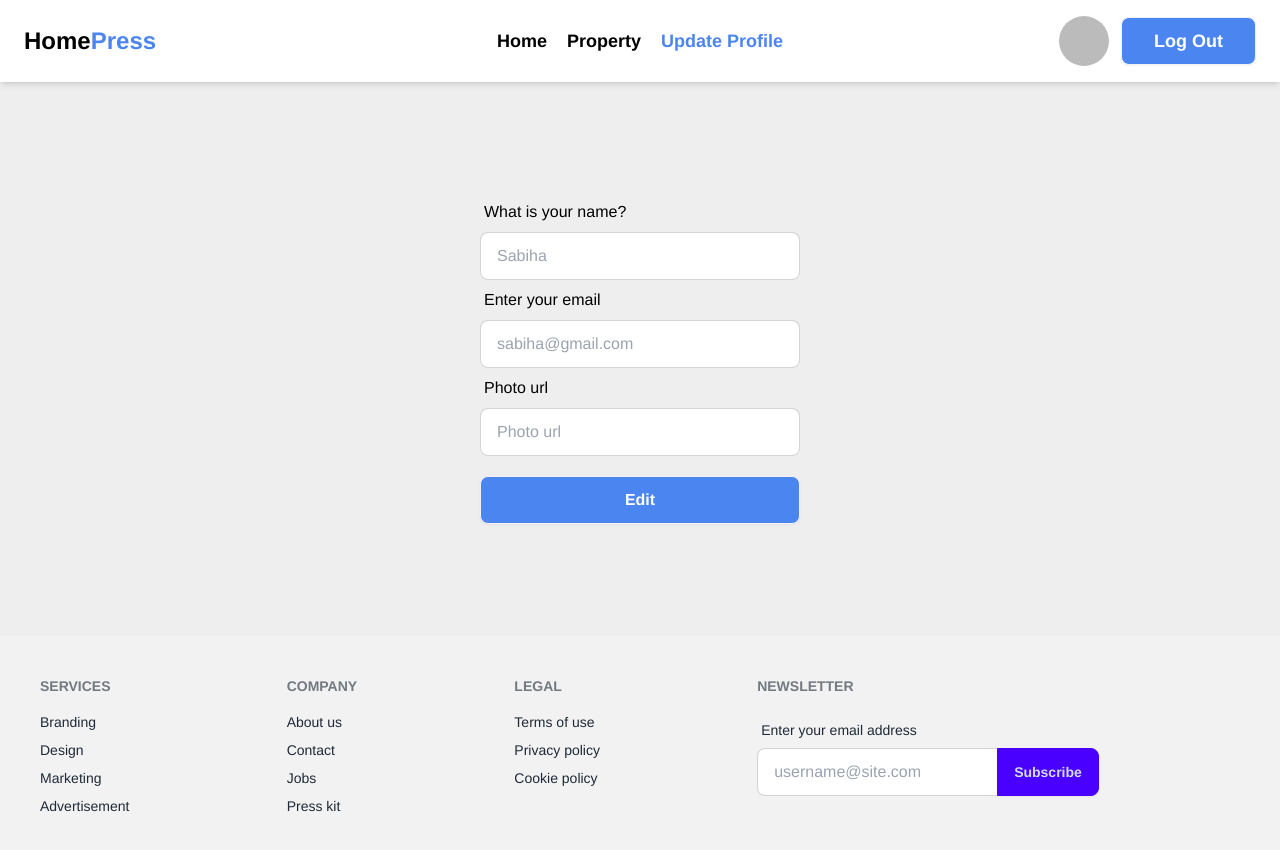
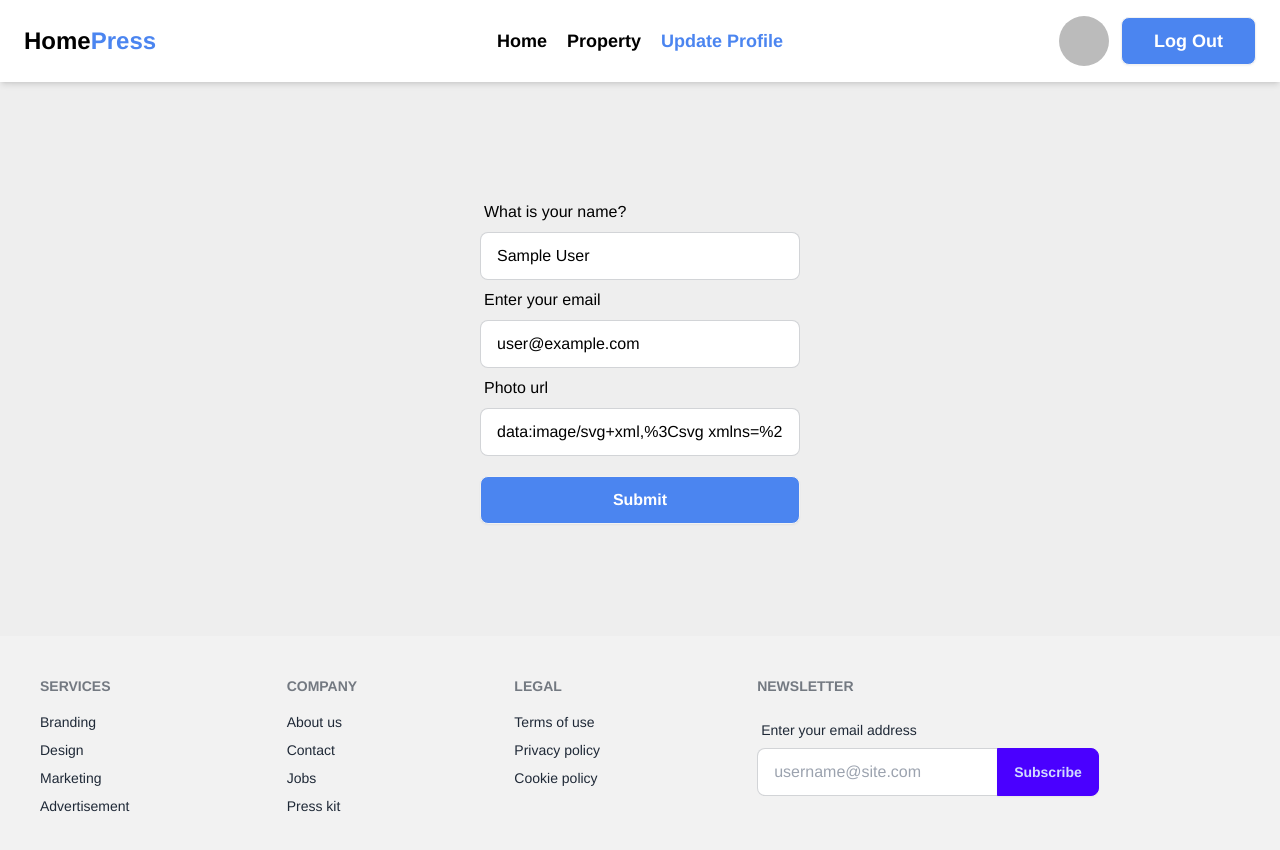
Before and after one commit to farjanasabiha/real-estate, a React (Vite) app: page /updateProfile in a window 1280 px wide. Shown: the top 850 px of the page. Built offline with nearby package versions, Linux system fonts and the light colour scheme; no server answers; sample sign-in values are in the browser's storage.

Commit message:
Fix Update Profile Issue

```diff
--- a/src/pages/UpdateProfile/UpdateProfile.jsx
+++ b/src/pages/UpdateProfile/UpdateProfile.jsx
@@ -1,22 +1,31 @@
 import { useContext } from "react";
 import { AuthContext } from "../../provider/AuthProvider";
+import { getAuth, updateProfile } from "firebase/auth";
+const auth = getAuth();
 
 const UpdateProfile = () => {
-
-  const { user, updateUserProfile } = useContext(AuthContext);
+  const { user } = useContext(AuthContext);
   document.title = "HomePress - Update Profile";
 
   const handleUpdateProfile = (e) => {
-      e.preventDefault();
-
+    e.preventDefault()
     const name = e.target.name.value;
     const photo = e.target.photo.value;
+    console.log(name, photo, user?.email);
 
-      updateUserProfile(name, photo);
-    }
+    updateProfile(auth.currentUser, {
+      displayName: name,
+      photoURL: photo,
+    }).then(() => {
+      window.location.reload()
+    });
+  };
   return (
     <div>
-        <form className="flex items-center justify-center flex-col py-28">
+      <form
+        onSubmit={handleUpdateProfile}
+        className="flex items-center justify-center flex-col py-28"
+      >
         <label className="form-control w-full max-w-xs">
           <div className="label">
             <span className="label-text text-black font-medium text-base">
@@ -27,7 +36,7 @@ const UpdateProfile = () => {
             type="text"
             required
             name="name"
-              placeholder="Sabiha"
+            defaultValue={user?.displayName}
             className="input input-bordered w-full max-w-xs"
           />
         </label>
@@ -38,9 +47,11 @@ const UpdateProfile = () => {
             </span>
           </div>
           <input
-              type="email"
+            type="text"
             name="email"
-              placeholder="sabiha@gmail.com"
+            defaultValue={user?.email}
+            // placeholder={user?.email}
+            readOnly
             className="input input-bordered w-full max-w-xs"
           />
         </label>
@@ -51,7 +62,8 @@ const UpdateProfile = () => {
             </span>
           </div>
           <input
-              type="text"
+            type=""
+            defaultValue={user?.photoURL}
             required
             name="photo"
             placeholder="Photo url"
@@ -59,10 +71,8 @@ const UpdateProfile = () => {
           />
         </label>
         <input
-            onClick={handleUpdateProfile}
           className="btn mt-5 w-full max-w-xs px-8 bg-[#4b85f0] text-white transition font-semibold duration-300 text-base hover:bg-transparent hover:text-[#4b85f0] hover:border-solid hover:border-[#4b85f0]"
           type="submit"
-            value="Edit"
         ></input>
       </form>
     </div>
--- a/src/provider/AuthProvider.jsx
+++ b/src/provider/AuthProvider.jsx
@@ -8,7 +8,6 @@ import {
   GoogleAuthProvider,
   signInWithPopup,
   GithubAuthProvider,
-  updateProfile,
 } from "firebase/auth";
 import app from "../firebase/firebase.config";
 
@@ -28,12 +27,12 @@ const AuthProvider = ({ children }) => {
   // };
 
   // Update User Profile
-  const updateUserProfile = (name, image) => {
-    return updateProfile(auth.currentUser, {
-      displayName: name,
-      photoURL: image,
-    });
-  };
+  // const updateUserProfile = (name, image) => {
+  //   return updateProfile(auth.currentUser, {
+  //     displayName: name,
+  //     photoURL: image,
+  //   });
+  // };
 
   // Create User or Sign up / Registration
   const createUser = (email, password) => {
@@ -84,7 +83,6 @@ const AuthProvider = ({ children }) => {
     logout,
     googleLogin,
     githubLogin,
-    updateUserProfile,
   };
   return (
     <AuthContext.Provider value={authInfo}>{children}</AuthContext.Provider>
```
Lines whose indentation alone changed are shown as unchanged.
